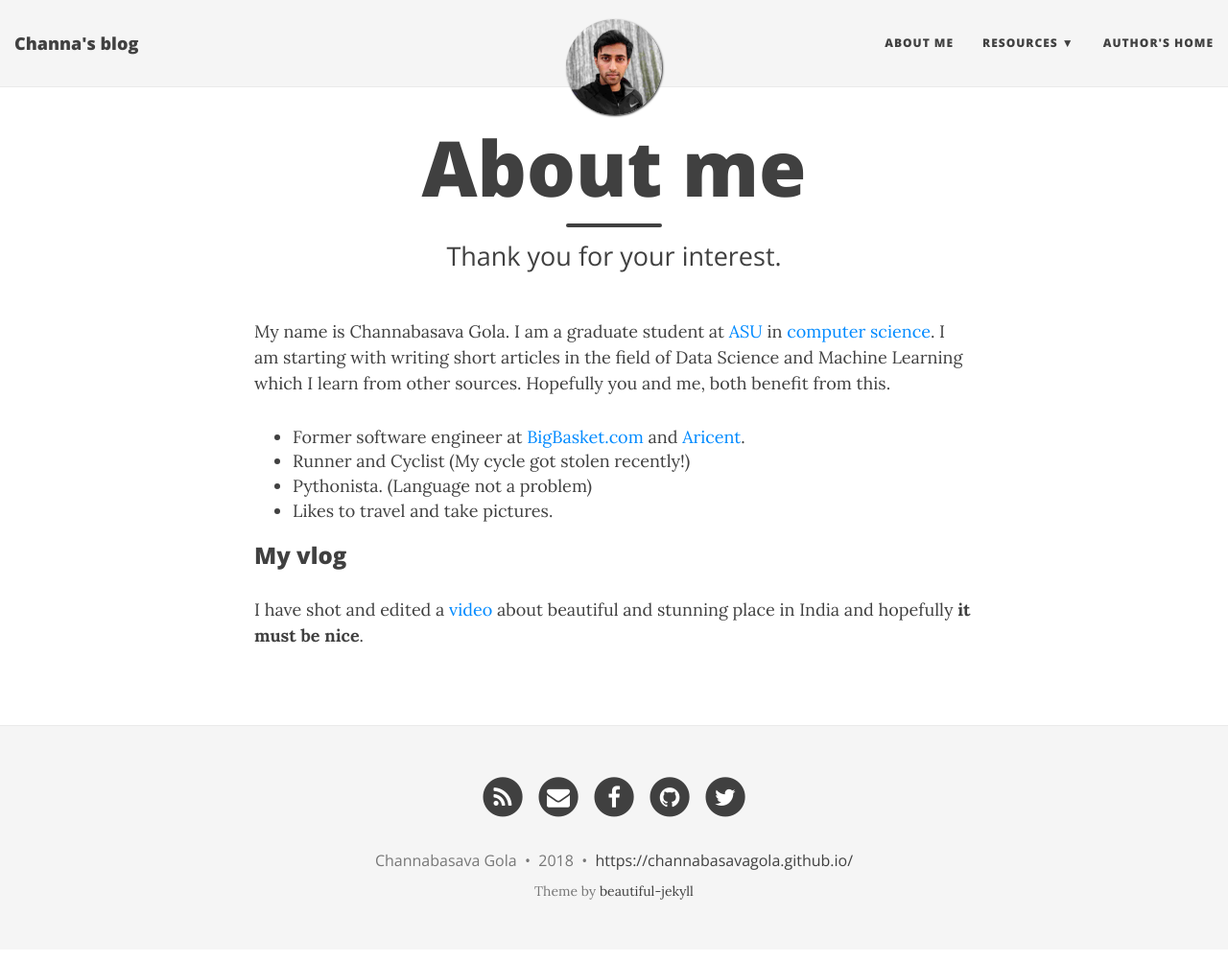
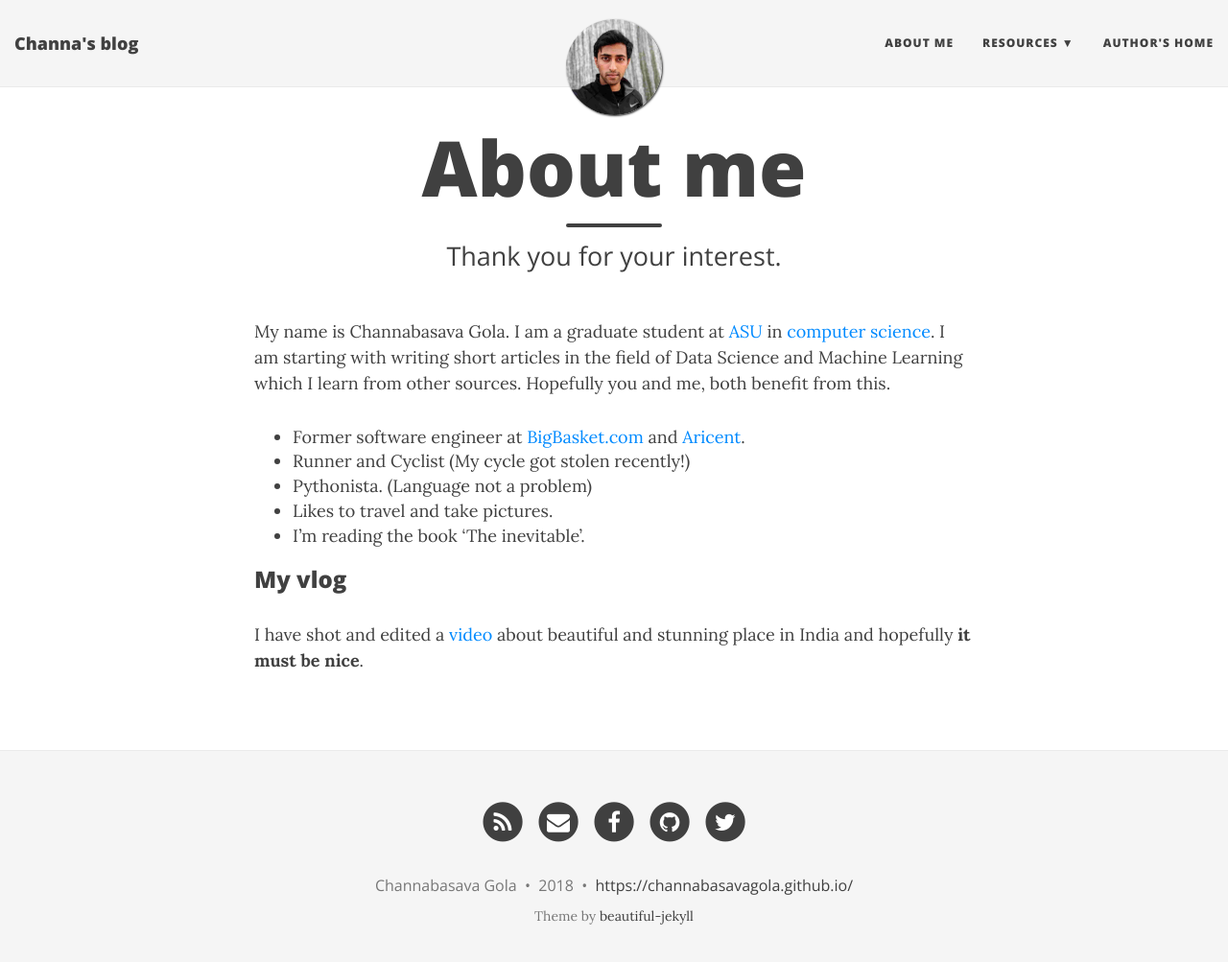
Before and after one commit to channagithub/channabasavagola.github.io, a Jekyll site: the page built from aboutme.md, in a window 1280 px wide and 1016 px high. Shown: the top 1003 px of the window at 96% size. Built offline with Jekyll 4.4.1, drawn with Linux system fonts in a browser that asks for light colours; nearby versions of some CDN libraries.

Commit message:
update about

```diff
--- a/aboutme.md
+++ b/aboutme.md
@@ -10,7 +10,7 @@ My name is Channabasava Gola. I am a graduate student at [ASU](https://www.asu.e
 - Runner and Cyclist (My cycle got stolen recently!)
 - Pythonista. (Language not a problem)
 - Likes to travel and take pictures.
-
+- I'm reading the book 'The inevitable'.
 
 ### My vlog
 
```
